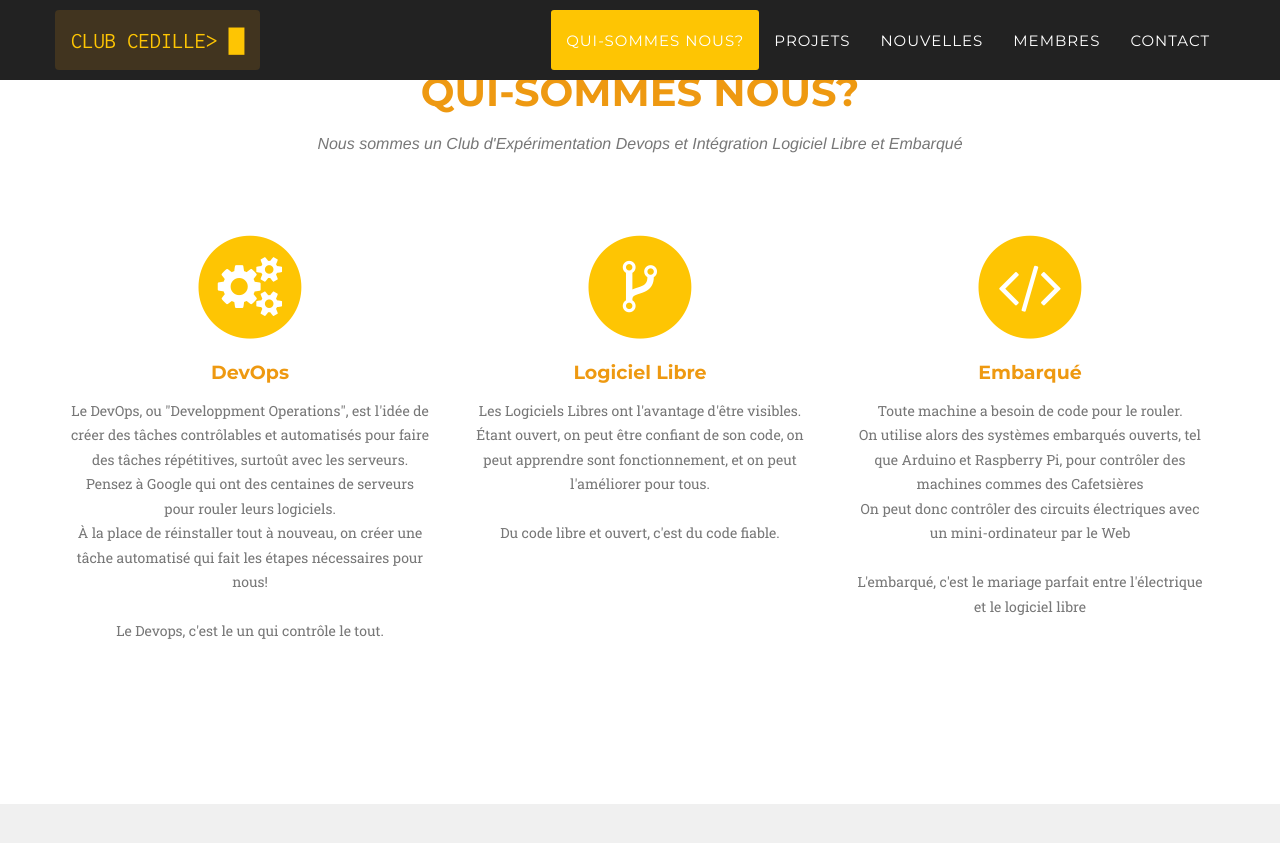
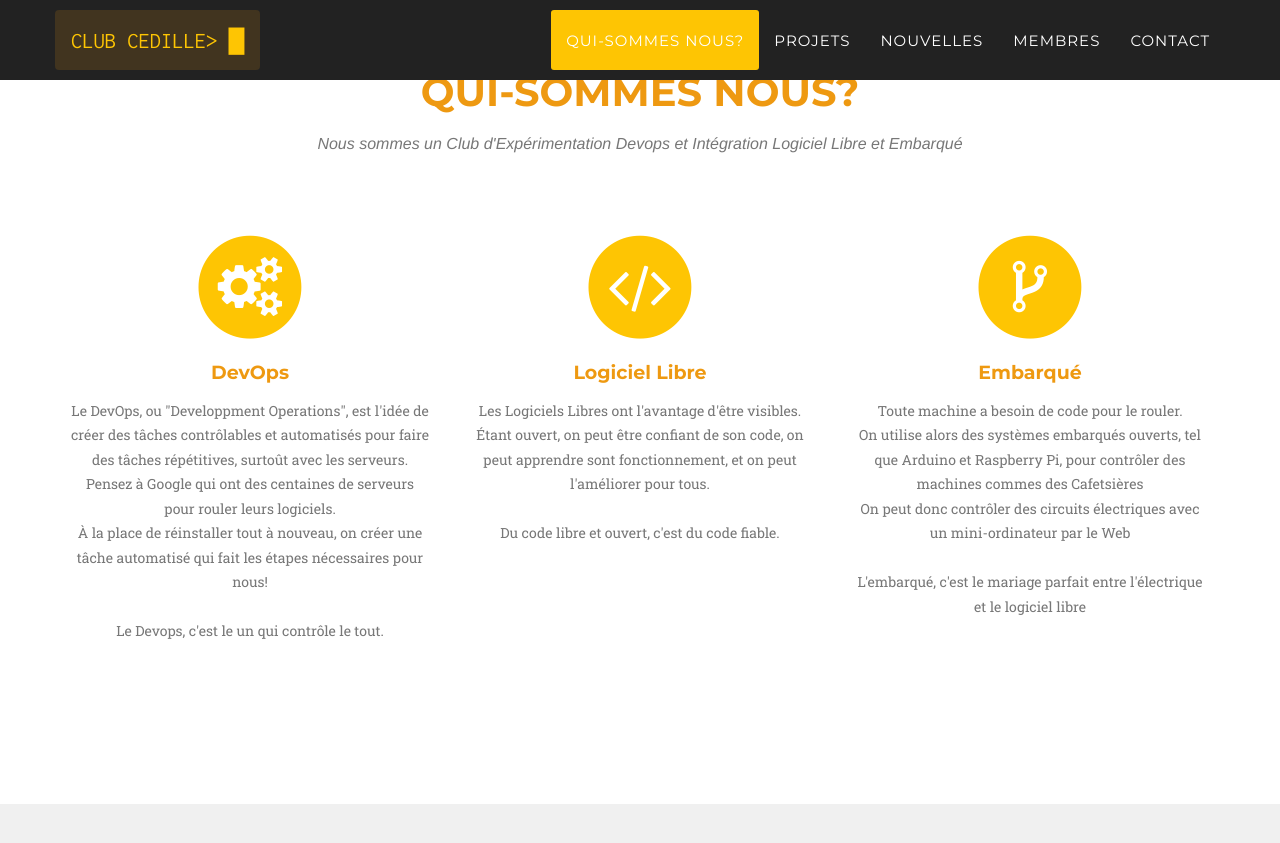
Before and after one commit to ClubCedille/clubcedille.github.io, a Jekyll site: the page built from index.html, in a window 1280 px wide and 900 px high, scrolled down 1129 px. Shown: the top 843 px of the window. Built offline with Jekyll 4.4.1, drawn with Linux system fonts in a browser that asks for light colours; some web fonts are replaced.

Commit message:
Changed icon in "about"

```diff
--- a/_data/fr/about.yml
+++ b/_data/fr/about.yml
@@ -7,9 +7,9 @@ whatis:
     description: Le DevOps, ou "Developpment Operations", est l'idée de créer des tâches contrôlables et automatisés pour faire des tâches répétitives, surtoût avec les serveurs. <br>Pensez à Google qui ont des centaines de serveurs pour rouler leurs logiciels. <br>À la place de réinstaller tout à nouveau, on créer une tâche automatisé qui fait les étapes nécessaires pour nous! <br><br>Le Devops, c'est le un qui contrôle le tout.
 
   - title: Logiciel Libre
-    icon: code-fork
+    icon: code
     description: Les Logiciels Libres ont l'avantage d'être visibles.  <br>Étant ouvert, on peut être confiant de son code, on peut apprendre sont fonctionnement, et on peut l'améliorer pour tous. <br><br>Du code libre et ouvert, c'est du code fiable.
 
   - title: Embarqué
-    icon: code
+    icon: code-fork
     description: Toute machine a besoin de code pour le rouler.<br> On utilise alors des systèmes embarqués ouverts, tel que Arduino et Raspberry Pi, pour contrôler des machines commes des Cafetsières<br> On peut donc contrôler des circuits électriques avec un mini-ordinateur par le Web<br> <br>L'embarqué, c'est le mariage parfait entre l'électrique et le logiciel libre
```
